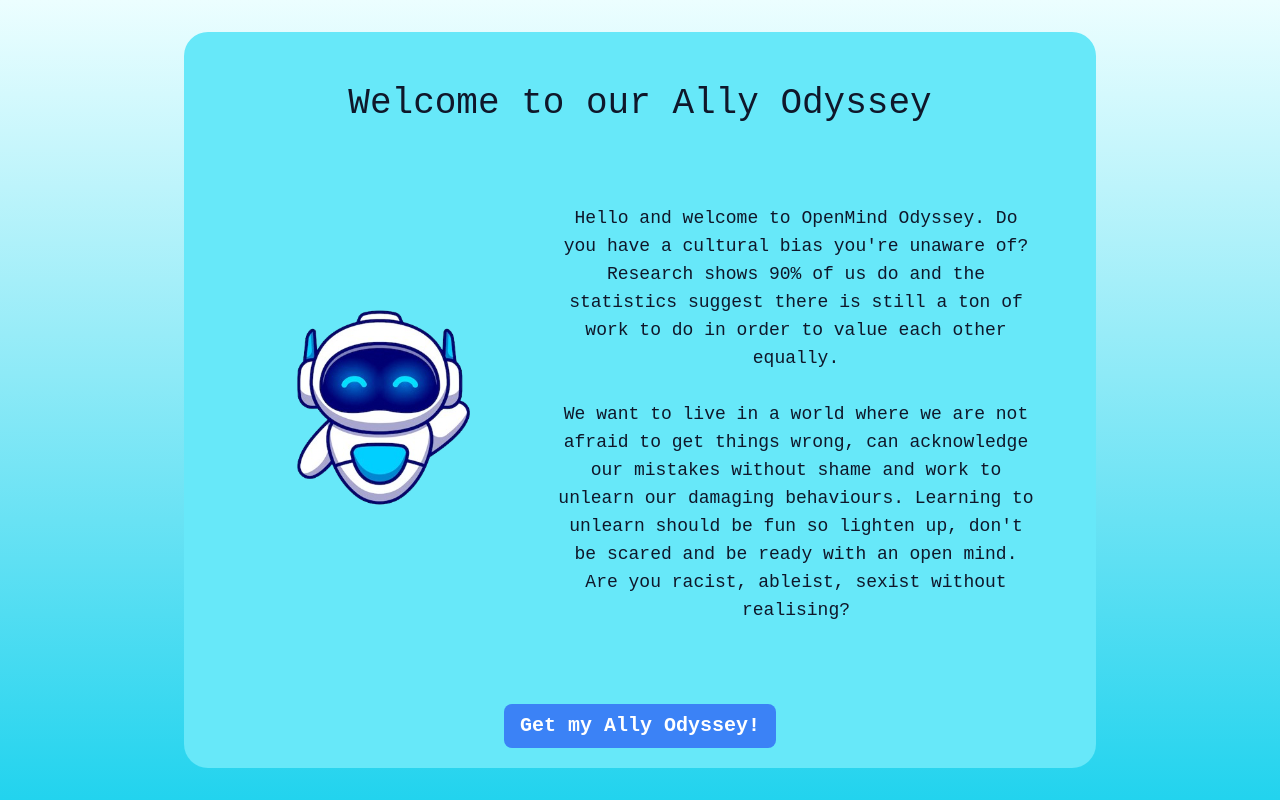
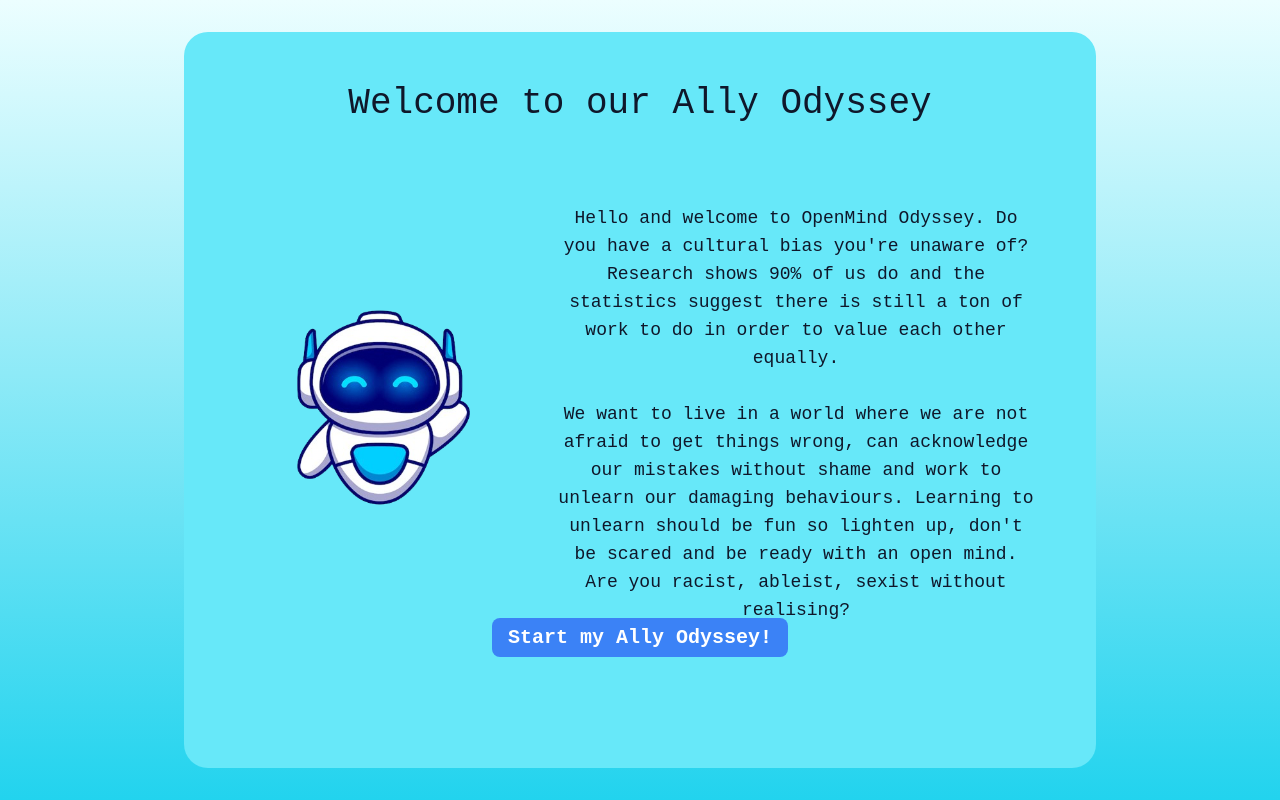
Before and after one commit to emmavharrison/unconscious-bias-app-v2, a React (Vite) app: page / in a window 1280 px wide. Built offline with nearby package versions, Linux system fonts and the light colour scheme; what tw-elements would draw is missing.

Commit message:
landing page redirects to quiz

```diff
--- a/src/components/LandingPage.jsx
+++ b/src/components/LandingPage.jsx
@@ -1,4 +1,5 @@
 import Robot from "../assets/robot.png";
+import { Link } from "react-router-dom";
 
 export function LandingPage() {
   return (
@@ -20,9 +21,12 @@ export function LandingPage() {
           ableist, sexist without realising?
         </p>
       </div>
-      <button className="bg-blue-500 hover:bg-blue-600 text-white font-bold py-2 px-4 text-xl rounded-lg focus:outline-none focus:shadow-outline mt-20">
-        Get my Ally Odyssey!
-      </button>
+      <Link
+        to="/quiz"
+        className="button-class bg-blue-500 hover:bg-blue-600 text-white font-bold py-2 px-4 text-xl rounded-lg focus:outline-none focus:shadow-outline mt-20"
+      >
+        Start my Ally Odyssey!
+      </Link>
     </div>
   );
 }
```
